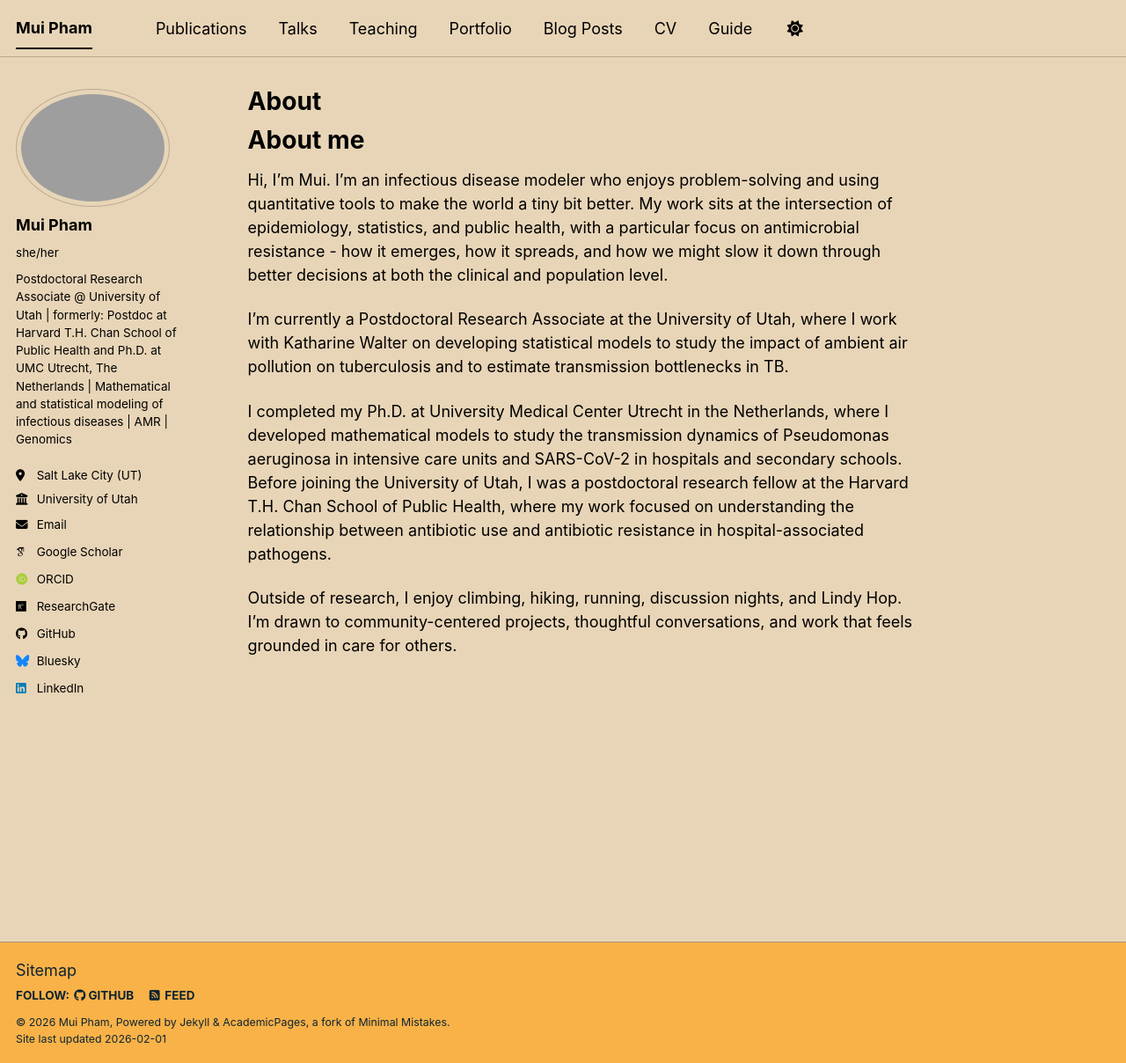
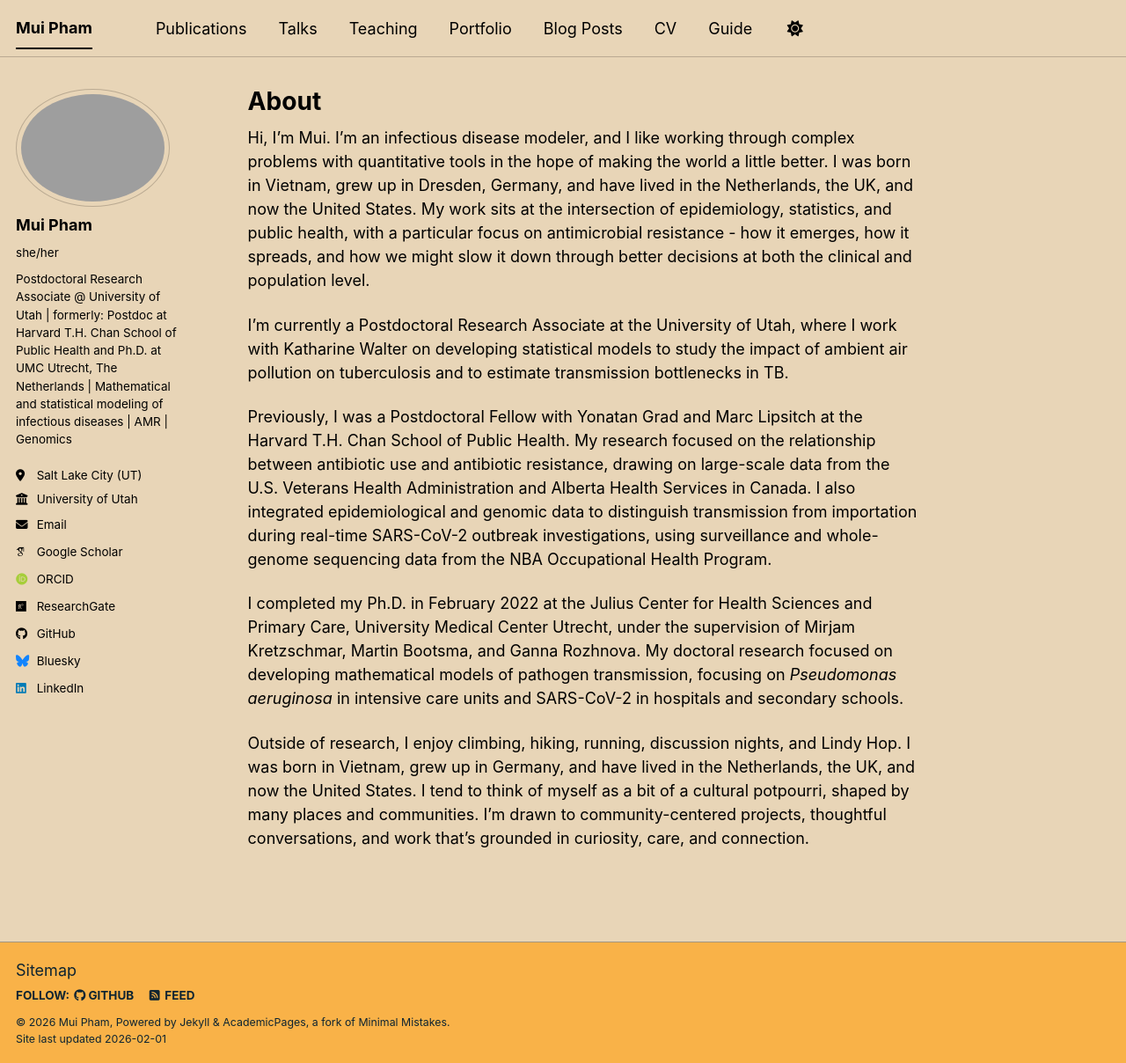
Before and after one commit to tm-pham/tm-pham.github.io, a Jekyll site: the page built from _pages/about.md, in a window 1280 px wide and 1208 px high. Shown: the whole window at 88% size. Built offline with Jekyll 4.4.1, drawn with Linux system fonts in a browser that asks for light colours; some web fonts are replaced; a script bundle is joined from its source files by our own code; library files that are not in the unit come from our copies.

Commit message:
Revise about page content and structure
Updated personal introduction and academic background.

```diff
--- a/_pages/about.md
+++ b/_pages/about.md
@@ -7,13 +7,12 @@ redirect_from:
   - /about.html
 ---
 
-
-About me
-======
-Hi, I'm Mui. I’m an infectious disease modeler who enjoys problem-solving and using quantitative tools to make the world a tiny bit better. My work sits at the intersection of epidemiology, statistics, and public health, with a particular focus on antimicrobial resistance - how it emerges, how it spreads, and how we might slow it down through better decisions at both the clinical and population level.
+Hi, I'm Mui. I’m an infectious disease modeler, and I like working through complex problems with quantitative tools in the hope of making the world a little better. I was born in Vietnam, grew up in Dresden, Germany, and have lived in the Netherlands, the UK, and now the United States. My work sits at the intersection of epidemiology, statistics, and public health, with a particular focus on antimicrobial resistance - how it emerges, how it spreads, and how we might slow it down through better decisions at both the clinical and population level.
 
 I’m currently a Postdoctoral Research Associate at the University of Utah, where I work with Katharine Walter on developing statistical models to study the impact of ambient air pollution on tuberculosis and to estimate transmission bottlenecks in TB.
 
-I completed my Ph.D. at University Medical Center Utrecht in the Netherlands, where I developed mathematical models to study the transmission dynamics of Pseudomonas aeruginosa in intensive care units and SARS-CoV-2 in hospitals and secondary schools. Before joining the University of Utah, I was a postdoctoral research fellow at the Harvard T.H. Chan School of Public Health, where my work focused on understanding the relationship between antibiotic use and antibiotic resistance in hospital-associated pathogens.
+Previously, I was a Postdoctoral Fellow with Yonatan Grad and Marc Lipsitch at the Harvard T.H. Chan School of Public Health. My research focused on the relationship between antibiotic use and antibiotic resistance, drawing on large-scale data from the U.S. Veterans Health Administration and Alberta Health Services in Canada. I also integrated epidemiological and genomic data to distinguish transmission from importation during real-time SARS-CoV-2 outbreak investigations, using surveillance and whole-genome sequencing data from the NBA Occupational Health Program.
 
-Outside of research, I enjoy climbing, hiking, running, discussion nights, and Lindy Hop. I’m drawn to community-centered projects, thoughtful conversations, and work that feels grounded in care for others.
+I completed my Ph.D. in February 2022 at the Julius Center for Health Sciences and Primary Care, University Medical Center Utrecht, under the supervision of Mirjam Kretzschmar, Martin Bootsma, and Ganna Rozhnova. My doctoral research focused on developing mathematical models of pathogen transmission, focusing on _Pseudomonas aeruginosa_ in intensive care units and SARS-CoV-2 in hospitals and secondary schools.
+
+Outside of research, I enjoy climbing, hiking, running, discussion nights, and Lindy Hop. I was born in Vietnam, grew up in Germany, and have lived in the Netherlands, the UK, and now the United States. I tend to think of myself as a bit of a cultural potpourri, shaped by many places and communities. I’m drawn to community-centered projects, thoughtful conversations, and work that’s grounded in curiosity, care, and connection.
```
